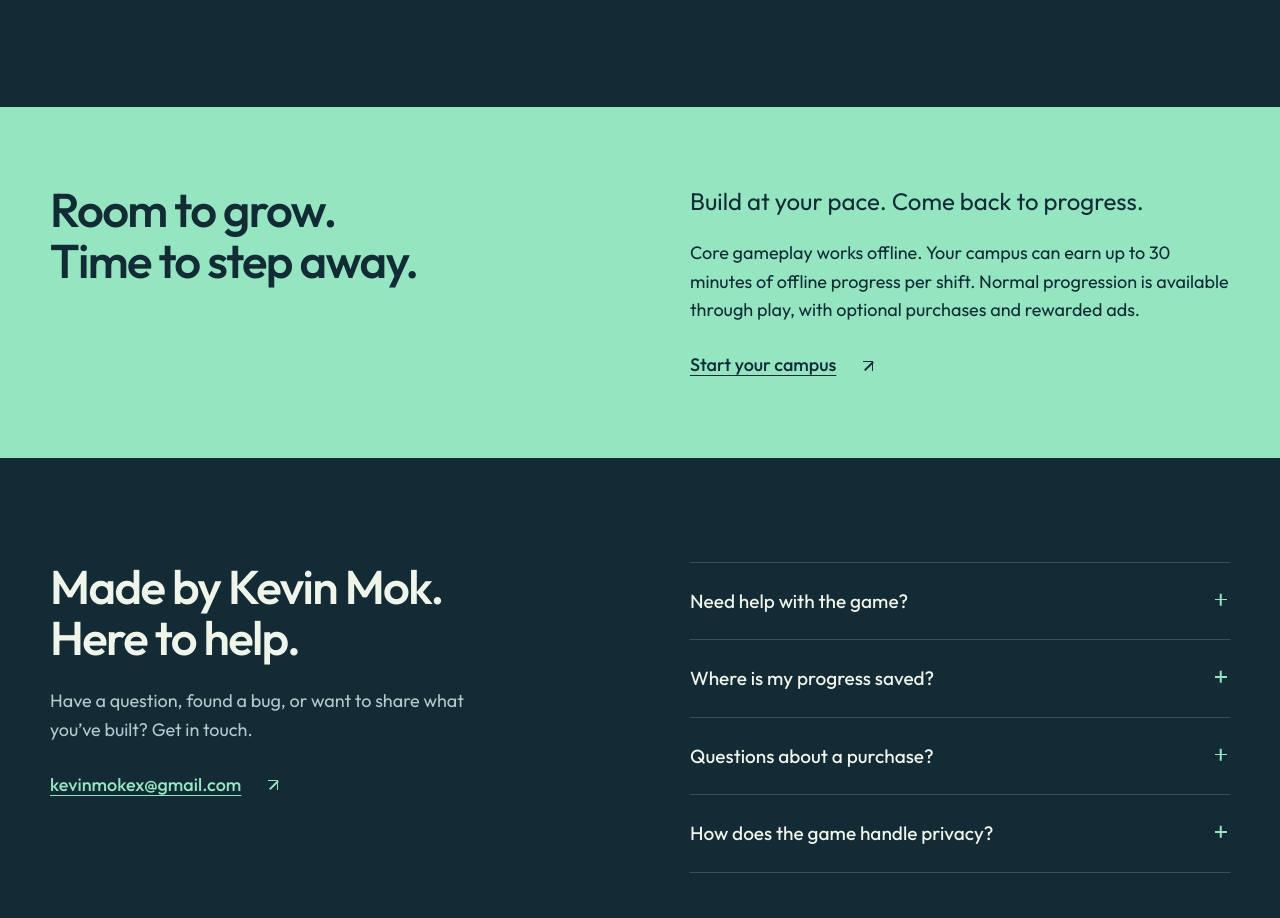
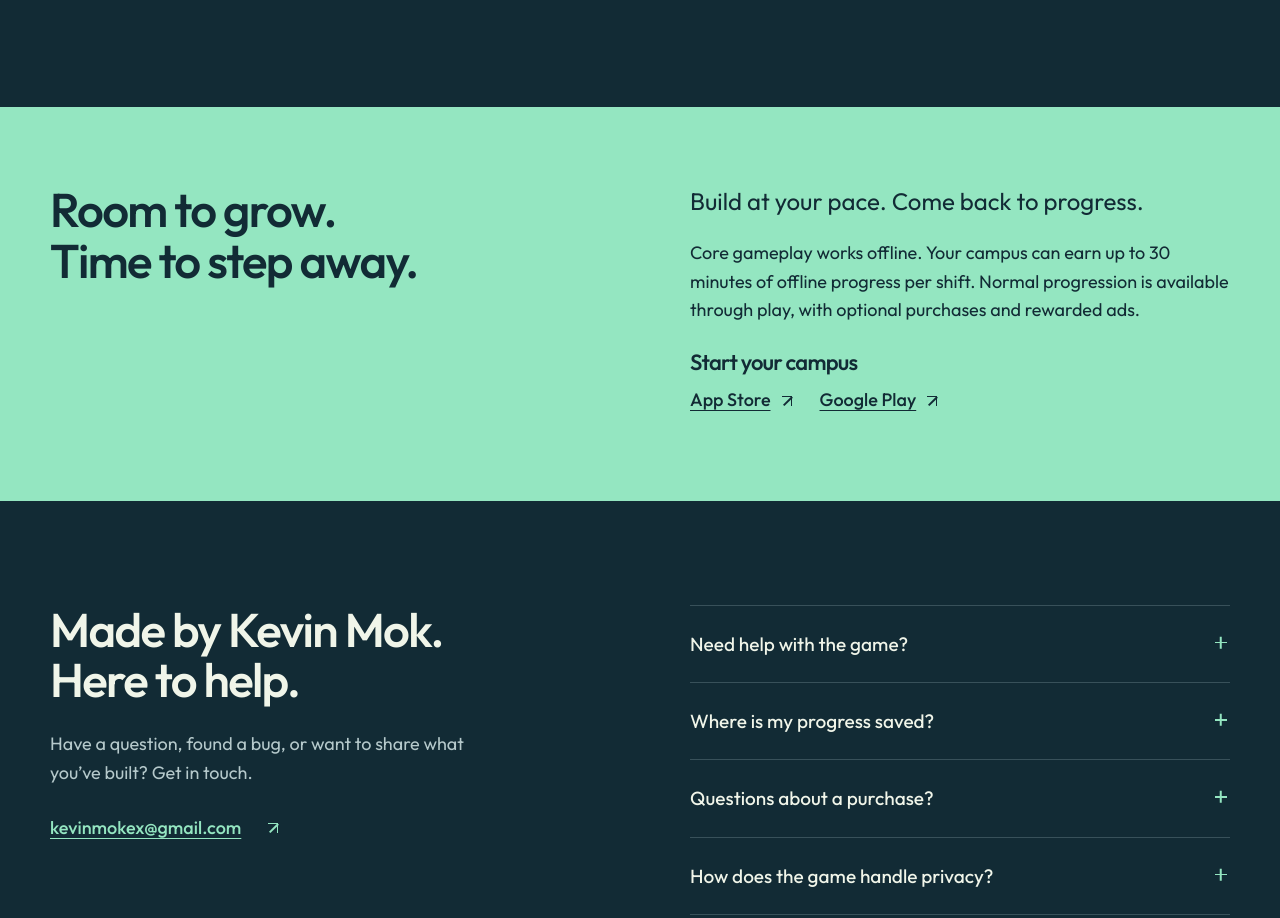
Before and after one commit to mightyjuke/data-center-typhoon-public, a plain HTML site: page index.html in a window 1280 px wide. Shown: the part 3777-4695 px from the top of the page. Drawn offline with Linux system fonts and the light colour scheme.

Commit message:
Add Google Play to Start your campus downloads

```diff
--- a/index.html
+++ b/index.html
@@ -62,7 +62,20 @@ FINISH: unreviewed and undocumented is unfinished; this build ends with the fini
       <article class="game-feature"><a class="shot" href="assets/v2-contracts.webp" aria-label="View the full contracts screen"><img src="assets/v2-contracts.webp" width="660" height="1173" loading="lazy" alt="Current contracts screen showing an active workload, its progress and available compute contracts."></a><div class="feature-copy"><h3>Put your compute to work.</h3><p>Take on inference, training, and research contracts. Balance your available capacity with the rewards that move your campus forward.</p></div></article>
       <article class="game-feature"><a class="shot" href="assets/v2-crew.webp" aria-label="View the full technician workshop screen"><img src="assets/v2-crew.webp" width="660" height="1173" loading="lazy" alt="Current technician workshop with crew capacity and hiring, training, tools and certification options."></a><div class="feature-copy"><h3>Big plans. A little teamwork.</h3><p>Hire and train technicians to build, upgrade, and repair your facility. Research better hardware and unlock automation as you grow.</p></div></article>
     </section>
-    <section class="play-your-way"><div class="wrap play-layout"><h2>Room to grow.<br>Time to step away.</h2><div><p class="lead">Build at your pace. Come back to progress.</p><p>Core gameplay works offline. Your campus can earn up to 30 minutes of offline progress per shift. Normal progression is available through play, with optional purchases and rewarded ads.</p><a class="text-link" href="https://apps.apple.com/app/id6808952625">Start your campus <span class="arrow" aria-hidden="true"></span></a></div></div></section>
+    <section class="play-your-way">
+      <div class="wrap play-layout">
+        <h2>Room to grow.<br>Time to step away.</h2>
+        <div>
+          <p class="lead">Build at your pace. Come back to progress.</p>
+          <p>Core gameplay works offline. Your campus can earn up to 30 minutes of offline progress per shift. Normal progression is available through play, with optional purchases and rewarded ads.</p>
+          <h3 id="campus-download-title">Start your campus</h3>
+          <div class="campus-store-links" role="group" aria-labelledby="campus-download-title">
+            <a class="text-link" href="https://apps.apple.com/app/id6808952625">App Store <span class="arrow" aria-hidden="true"></span></a>
+            <a class="text-link" href="https://play.google.com/store/apps/details?id=com.computetycoon.game">Google Play <span class="arrow" aria-hidden="true"></span></a>
+          </div>
+        </div>
+      </div>
+    </section>
     <section class="support wrap" id="support" aria-labelledby="support-title">
       <div class="support-heading"><h2 id="support-title">Made by Kevin Mok.<br>Here to help.</h2><p>Have a question, found a bug, or want to share what you’ve built? Get in touch.</p><a class="text-link" href="mailto:kevinmokex@gmail.com">kevinmokex@gmail.com <span class="arrow" aria-hidden="true"></span></a></div>
       <div class="questions">
--- a/styles.css
+++ b/styles.css
@@ -42,6 +42,9 @@ h2{font-size:clamp(34px,3.7vw,52px)}.lead{font-size:24px;line-height:1.4;color:v
 .feature-copy{padding-top:26px}.feature-copy h3{font-size:28px;max-width:15ch;line-height:1.13}.feature-copy p{font-size:17px;color:var(--muted);margin-top:16px}
 .play-your-way{background:var(--mint);color:var(--ink);padding-block:78px}.play-layout{display:grid;grid-template-columns:1fr 1fr;gap:100px}.play-layout .lead,.play-layout p+p{color:var(--ink)}
 .text-link{display:inline-flex;align-items:center;gap:24px;font-weight:500;text-decoration-thickness:1px;margin-top:26px}.play-your-way a:hover{color:#245341}
+.play-layout h3{margin-top:26px;font-size:22px}
+.campus-store-links{display:flex;flex-wrap:wrap;gap:0 28px;margin-top:4px}
+.campus-store-links .text-link{margin-top:0;min-height:44px;gap:8px}
 .support{padding-block:104px;display:grid;grid-template-columns:1fr 1fr;gap:100px}.support-heading>p{color:var(--muted);margin-top:24px;font-size:18px;max-width:36ch}.support-heading .text-link{color:var(--mint)}
 details{border-bottom:1px solid var(--line)}details:first-child{border-top:1px solid var(--line)}summary{cursor:pointer;font-size:19px;padding:23px 30px 23px 0;position:relative;list-style:none;font-weight:450}summary::-webkit-details-marker{display:none}summary::after,summary::before{content:'';position:absolute;right:3px;top:36px;width:12px;height:1.5px;background:var(--mint)}summary::before{transform:rotate(90deg)}details[open] summary::before{display:none}details p{font-size:17px;color:var(--muted);padding:0 25px 25px 0}details a{color:var(--mint)}summary:hover{color:var(--mint)}
 .site-footer{display:flex;align-items:center;justify-content:space-between;gap:28px;border-top:1px solid var(--line);padding-block:30px 36px;font-size:14px;color:var(--muted)}.site-footer div{display:flex;gap:24px}
```
